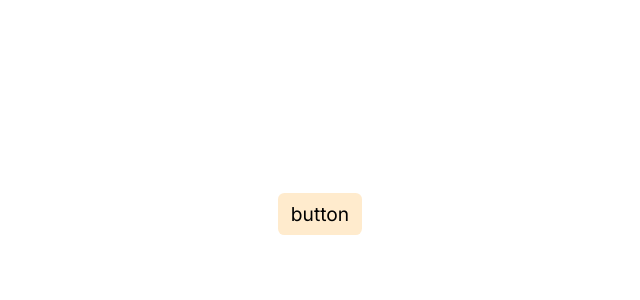
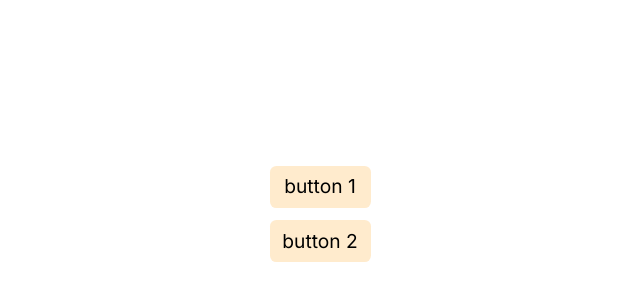
Before and after one commit to Ronit-gurjar/framer-tutorial, a Next.js app: page / in a window 1280 px wide. Shown: the part 186-486 px from the top of the page, without its empty margins (320-960 px from the left). Built offline with nearby package versions, Linux system fonts and the light colour scheme.

Commit message:
Add: MotionConfig for same animations

```diff
--- a/src/app/components/guestures.js
+++ b/src/app/components/guestures.js
@@ -1,5 +1,5 @@
 import React from 'react'
-import { motion } from 'framer-motion';
+import { motion, MotionConfig } from 'framer-motion';
 
 const Guestures = () => {
   return (
@@ -9,10 +9,21 @@ const Guestures = () => {
         height: "100vh",
         gap:"0.8rem"
       }}>
+        <MotionConfig     //Instead of setting transition prop inside each button we can just use MotionConfig to set it one for all
+            transition={{
+                duration: 0.150,
+                ease: "easeInOut"
+            }}
+        >
         <motion.button className='btn'
             whileHover={{scale:1.10}} //change animation on hover
             whileTap={{scale:1.10, rotate:"3deg" ,y:10}}  //change animation on Tap
-        >button</motion.button>
+        >button 1</motion.button>
+        <motion.button className='btn'
+            whileHover={{scale:1.10}} //change animation on hover
+            whileTap={{scale:1.10, rotate:"-3deg" ,y:10}}  //change animation on Tap
+        >button 2</motion.button>
+        </MotionConfig>
     </div>
   )
 }
```
